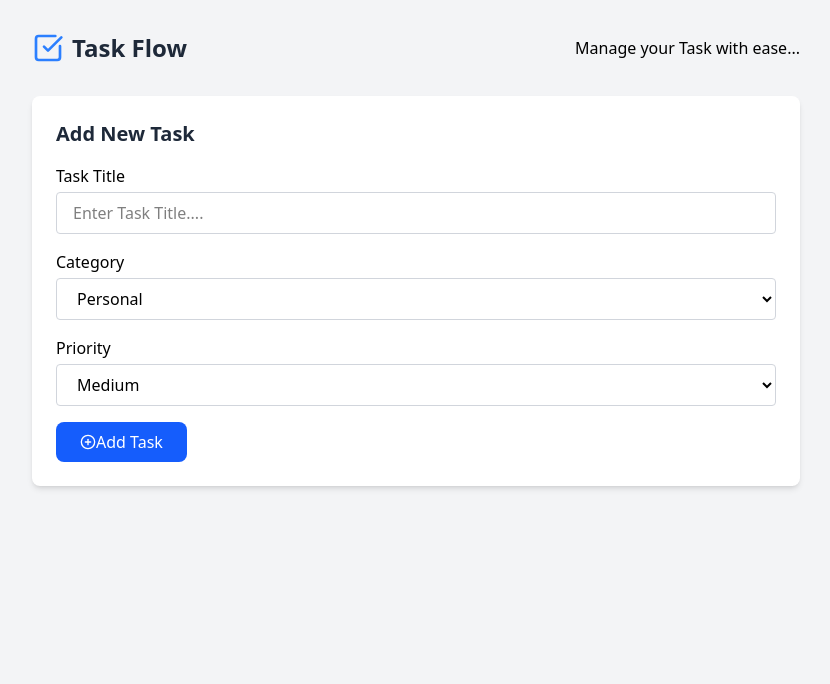
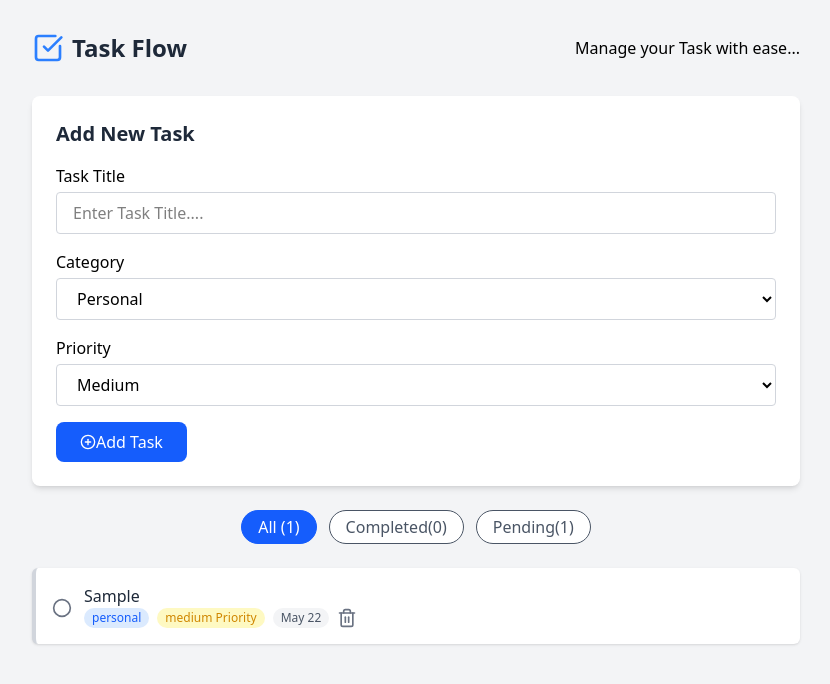
Before and after one commit to Sahil-Ishmam/Task-Manager-Project, a React (Vite) app: page / in a window 1280 px wide. Both pictures are taken after typing "Sample" into the empty fields and a click on the button "Add Task". Shown: the top 684 px of the page, without its empty margins (224-1054 px from the left). Built offline with nearby package versions, Linux system fonts and the light colour scheme.

Commit message:
individual task (taskitem component ) added, task delete handled

```diff
--- a/src/App.jsx
+++ b/src/App.jsx
@@ -1,9 +1,11 @@
-import React, { useState } from "react";
-import { Camera, Smile } from "lucide-react";
+import React, { useEffect, useState } from "react";
 import AppHeader from "./components/AppHeader";
 import TaskForm from "./components/TaskForm";
+import TaskFilters from "./components/TaskFilters";
+import TaskList from "./components/TaskList";
 function App() {
   const [tasks, setTasks] = useState([]);
+  const [filter, setFilter] = useState("all");
 
   const handleTask = (newTask) => {
     console.log(newTask);
@@ -16,12 +18,41 @@ function App() {
     localStorage.setItem("tasks", JSON.stringify(updatedTasks));
   };
 
+  const taskCounts = {
+    all: tasks?.length || 0,
+    completed: tasks?.filter((t) => t.completed).length || 0,
+    pending: tasks?.filter((t) => !t.completed).length || 0,
+  };
+
+  const filteredTasks = tasks.filter((task) => {
+    if (filter === "completed") return task.completed;
+    if (filter === "pending") return !task.completed;
+    return true;
+  });
+
+  const handleDelete = (id) => {
+    const updatedTasks = tasks.filter((task) => task.id != id);
+    setTasks(updatedTasks);
+    localStorage.setItem("tasks", JSON.stringify(updatedTasks));
+  };
+
+  useEffect(() => {
+    const storedTask = JSON.parse(localStorage.getItem("tasks")) || [];
+    setTasks(storedTask);
+  }, []);
 
   return (
     <div className="min-h-screen bg-gray-100 py-8 px-8">
       <div className="max-w-3xl mx-auto">
         <AppHeader />
-        <TaskForm  handleTask={handleTask}/>
+        <TaskForm handleTask={handleTask} />
+        <TaskFilters
+          currentFilter={filter}
+          onFilterChange={setFilter}
+          tasksCount={taskCounts}
+        />
+
+        <TaskList tasks={tasks} handleDelete={handleDelete} />
       </div>
     </div>
   );
--- /dev/null
+++ b/src/components/TaskFilters.jsx
@@ -0,0 +1,41 @@
+import React from "react";
+
+function TaskFilters({ currentFilter, onFilterChange, tasksCount }) {
+  return (
+    <div className="flex justify-center gap-3 mt-6">
+      <button
+        className={`px-4 py-1 rounded-full bg-blue-500 font-medium border transition ${
+          currentFilter === "all"
+            ? "bg-blue-600 text-white border-blue-600"
+            : "bg-white text-gray-600 hover:bg-gray-100"
+        }`}
+        onClick={() => onFilterChange("all")}
+      >
+        All ({tasksCount.all})
+      </button>
+
+      <button
+        className={`px-4 py-1 rounded-full bg-blue-500 font-medium border transition ${
+          currentFilter === "completed"
+            ? "bg-blue-600 text-white border-blue-600"
+            : "bg-white text-gray-600 hover:bg-gray-100"
+        }`}
+        onClick={() => onFilterChange("completed")}
+      >
+        Completed({tasksCount.completed})
+      </button>
+      <button
+        className={`px-4 py-1 rounded-full bg-blue-500 font-medium border transition ${
+          currentFilter === "pending"
+            ? "bg-blue-600 text-white border-blue-600"
+            : "bg-white text-gray-600 hover:bg-gray-100"
+        }`}
+        onClick={() => onFilterChange("pending")}
+      >
+        Pending({tasksCount.pending})
+      </button>
+    </div>
+  );
+}
+
+export default TaskFilters;
--- /dev/null
+++ b/src/components/TaskItem.jsx
@@ -0,0 +1,67 @@
+import { CheckCircle, Circle, Trash2 } from "lucide-react";
+import React from "react";
+
+function TaskItem({ task, handleDelete }) {
+  const formattedData = new Date(task.createdAt).toLocaleDateString("en-US", {
+    month: "short",
+    day: "numeric",
+    timeZone: "Asia/Dhaka",
+  });
+  return (
+    <div
+      className={`flex justify-between items-start bg-white p-4 rounded-md shadow-sm  border-l-4 ${
+        task.completed ? "border-green-400 opacity-75" : "border-gray-300"
+      }`}
+    >
+      <div className="flex items-center gap-3 flex-1">
+        <button className="mt-1 flex-shrink-0 transition-transform duration-200 hover:scale-110 focus:outline:none">
+          {task.completed ? (
+            <CheckCircle className="h-5 w-5 text-green-500" />
+          ) : (
+            <Circle className="h-5 w-5 text-gray-500" />
+          )}
+        </button>
+        <div className="flex-1">
+          <h3
+            className={`text-base font-medium ${
+              task.completed ? "line-through" : "text-gray-800"
+            }`}
+          >
+            {task.title}
+          </h3>
+          <div className="flex flex-wrap gap-2 text-xs text-gray-500">
+            <span className="bg-blue-100 text-blue-600 px-2 py-0.5 rounded-full">
+              {task.category}
+            </span>
+
+            <span
+              className={`px-2 py-0.5 rounded-full ${
+                task.priority === "high"
+                  ? "bg-red-100 text-red-600"
+                  : task.priority === "medium"
+                  ? "bg-yellow-100 text-yellow-600"
+                  : "bg-green-100 text-green-600"
+              }`}
+            >
+              {task.priority} Priority
+            </span>
+            <span className="bg-gray-100 text-gray-600 px-2 py-0.5 rounded-full">
+              {formattedData}
+            </span>
+
+            <button
+              onClick={() => handleDelete(task.id)}
+              className="text-gray-500"
+              area-label="Delete Task"
+              title="Delete Task"
+            >
+              <Trash2 className="h-5 w-5" />
+            </button>
+          </div>
+        </div>
+      </div>
+    </div>
+  );
+}
+
+export default TaskItem;
--- /dev/null
+++ b/src/components/TaskList.jsx
@@ -0,0 +1,26 @@
+import { Clipboard } from "lucide-react";
+import React from "react";
+import TaskItem from "./TaskItem";
+
+function TaskList({ tasks, handleDelete }) {
+  if (tasks.length === 0) {
+    return (
+      <div className="bg-white rounded shadow p-8 text-center mt-6">
+        <Clipboard className="mx-auto h-12 w-12 text-gray-400" />
+        <h3 className="mt-2 text-lg font-medium text-gray-900">No Tasks Yet</h3>
+        <p className="mt-1 text-gray-500">Add a new task to get started</p>
+      </div>
+    );
+  }
+
+  return (
+    <div className="space-y-1 mt-6">
+      {/* loop through tasks */}
+      {tasks.map((task) => (
+        <TaskItem key={task.id} task={task} handleDelete={handleDelete} />
+      ))}
+    </div>
+  );
+}
+
+export default TaskList;
```
